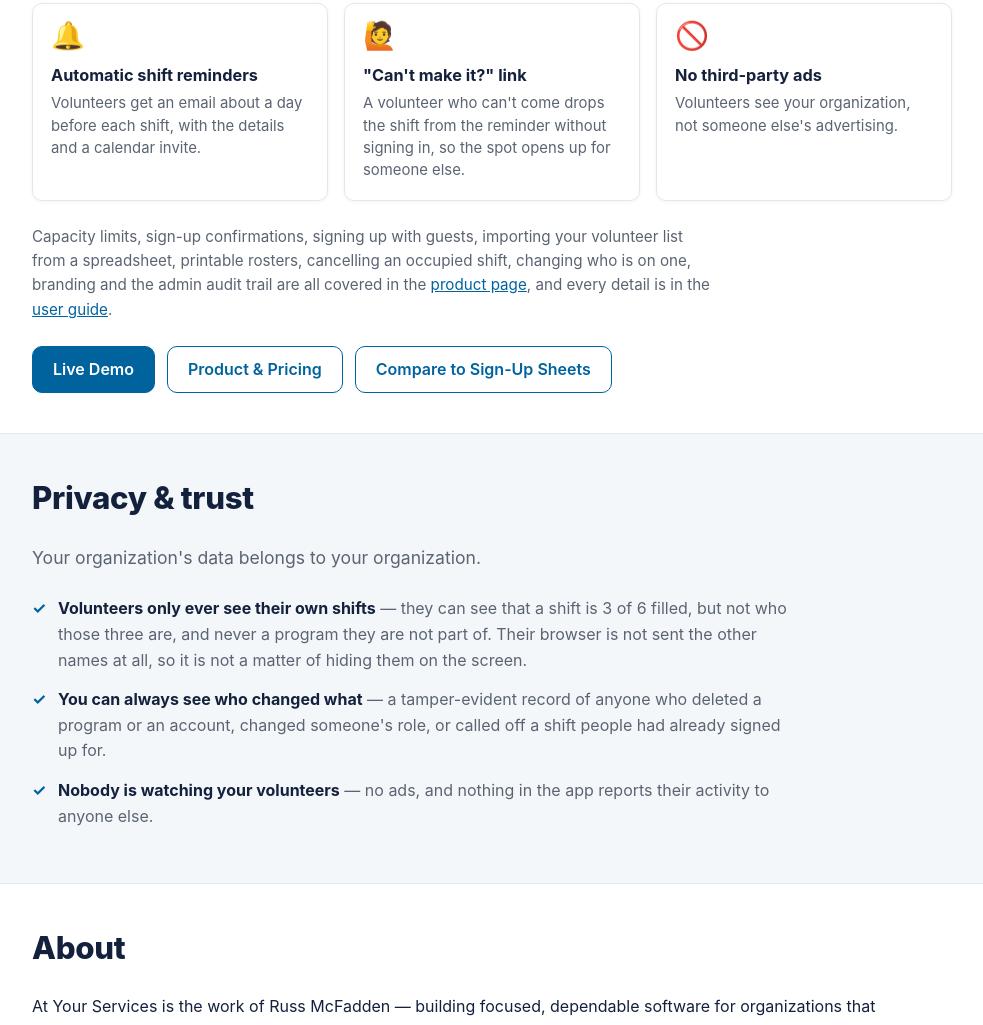
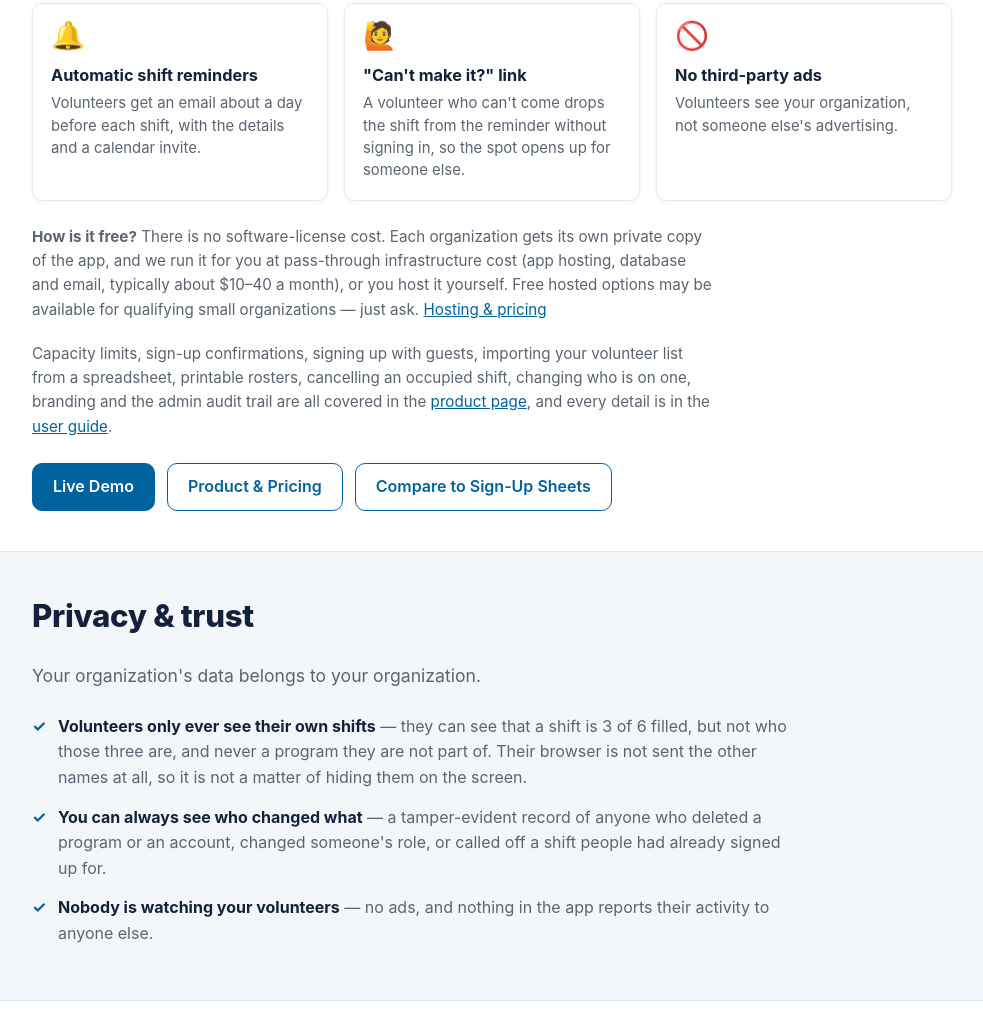
Before and after one commit to russmcfadden/atyourservices-site, a plain HTML site: page index.html in a window 1280 px wide. Shown: the part 3153-4178 px from the top of the page, without its empty margins (148-1131 px from the left). Drawn offline with Linux system fonts and the light colour scheme.

Commit message:
Home: 'How is it free?' hosting callout below the feature grid
Co-Authored-By: Claude Opus 5.5 <noreply@anthropic.com>

```diff
--- a/index.html
+++ b/index.html
@@ -246,6 +246,13 @@
             </div>
           </div>
           <p class="product-more">
+            <strong>How is it free?</strong> There is no software-license cost. Each organization gets its own
+            private copy of the app, and we run it for you at pass-through infrastructure cost (app hosting,
+            database and email, typically about $10&ndash;40 a month), or you host it yourself. Free hosted
+            options may be available for qualifying small organizations &mdash; just ask.
+            <a href="products/scheduling#pricing">Hosting &amp; pricing</a>
+          </p>
+          <p class="product-more">
             Capacity limits, sign-up confirmations, signing up with guests, importing your volunteer list from a spreadsheet, printable rosters, cancelling an occupied
             shift, changing who is on one, branding and the admin audit trail are all covered in the
             <a href="products/scheduling">product page</a>, and every detail is in the
```
